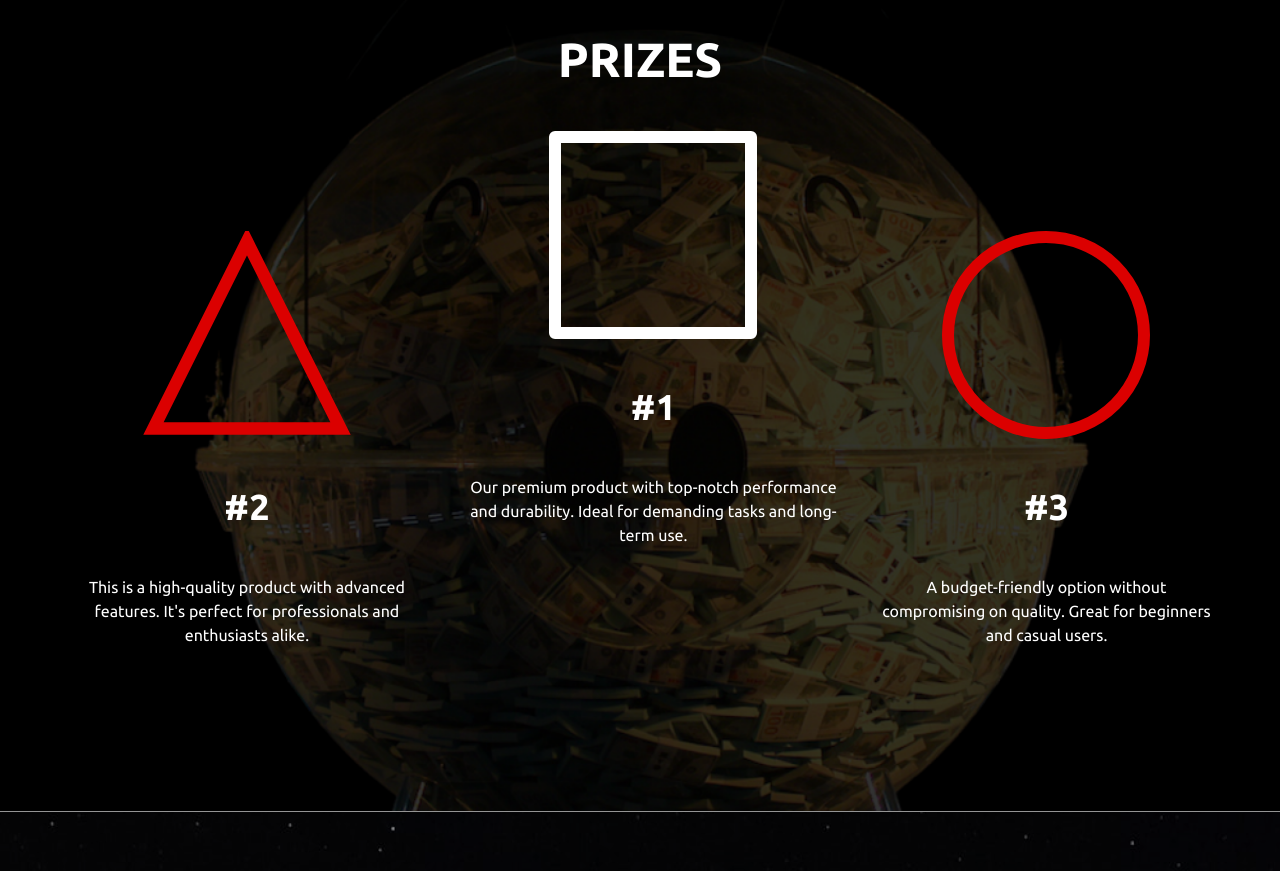
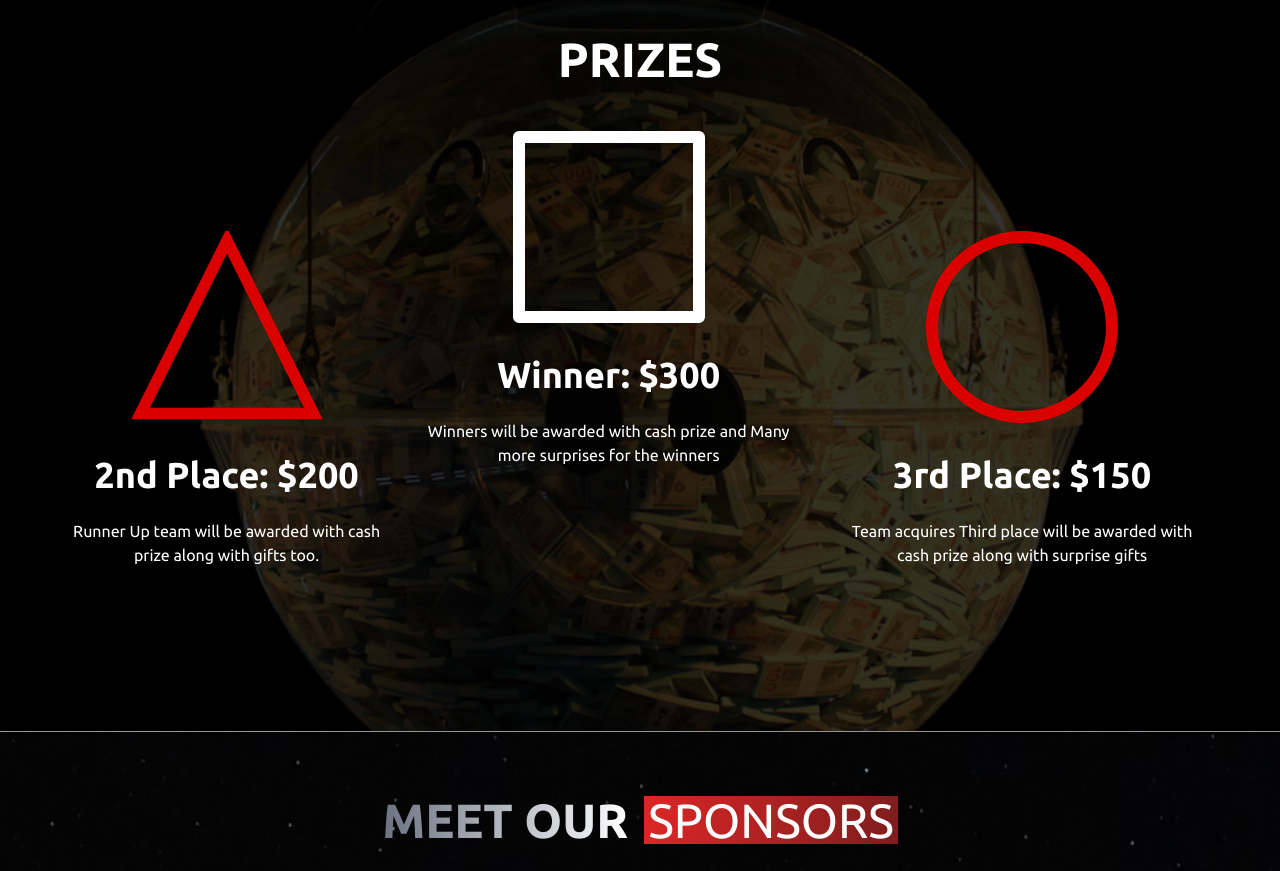
Before and after one commit to HaroonSaifi17/HackNChill, a React (Vite) app: page / in a window 1280 px wide. Shown: the part 4820-5691 px from the top of the page. Built offline with nearby package versions, Linux system fonts and the light colour scheme.

Commit message:
prices updated

```diff
--- a/src/component/prices/Prices.jsx
+++ b/src/component/prices/Prices.jsx
@@ -5,23 +5,22 @@ function Prices() {
   return (
     <div id="prizes" className="prices-bg">
       <div className="max-w-screen-2xl mx-auto px-[5vw] py-16">
-        <h3 className="text-center font-semibold text-white  font-semibold text-5xl font-ubuntu">
+        <h3 className="text-center font-semibold text-white text-5xl font-ubuntu">
           PRIZES
         </h3>
         <div className="flex justify-around items-center max-md:flex-col gap-7 mt-12 max-md:mb-0  mb-[200px]">
-          <div className="flex-col flex items-center gap-5 max-md:order-1 order11  order-2">
-            <div className="inline-block mx-auto  w-52 h-52 border-white border-[12px] rounded-md"></div>
-            <h1 className="text-white text-4xl font-semibold">#1</h1>
-            <p className="text-white text-center ">
-              Our premium product with top-notch performance and durability.
-              Ideal for demanding tasks and long-term use.
+          <div className="flex-col flex items-center gap-4 max-md:order-1 order11  order-2">
+            <div className="inline-block mx-auto  w-48 h-48 border-white border-[12px] rounded-md"></div>
+            <h1 className="text-white text-4xl text-center font-semibold mt-2">Winner: $300</h1>
+            <p className="text-white text-center  px-2">
+              Winners will be awarded with cash prize and Many more surprises for the winners
             </p>
           </div>
-          <div className="mb-[-200px] max-md:mb-0 justify-start flex-col flex gap-5 items-center max-md:order-2  order-1 ">
+          <div className="mb-[-200px] max-md:mb-0 justify-start flex-col flex gap-4 items-center max-md:order-2  order-1 ">
             <svg
               viewBox="0 0 100 100"
               xmlns="http://www.w3.org/2000/svg"
-              className="w-52 mx-auto"
+              className="w-48 mx-auto"
             >
               <polygon
                 points="50,5 95,95 5,95"
@@ -30,18 +29,16 @@ function Prices() {
                 strokeWidth="6"
               />
             </svg>
-            <h1 className="text-white text-4xl font-semibold">#2</h1>
-            <p className="text-white text-center">
-              This is a high-quality product with advanced features. It's
-              perfect for professionals and enthusiasts alike.
+            <h1 className="text-white text-4xl font-semibold text-center mt-2">2nd Place: $200</h1>
+            <p className="text-white text-center px-2">
+              Runner Up team will be awarded with cash prize along with gifts too.
             </p>
           </div>
-          <div className="mb-[-200px] flex-col flex items-center gap-5 max-md:mb-0 order-3">
-            <div className=" w-52 h-52 border-[#DB0000] border-[12px] inline-block rounded-full"></div>
-            <h1 className="text-white text-4xl font-semibold">#3</h1>
-            <p className="text-white text-center">
-              A budget-friendly option without compromising on quality. Great
-              for beginners and casual users.
+          <div className="mb-[-200px] flex-col flex items-center gap-4 max-md:mb-0 order-3">
+            <div className=" w-48 h-48 border-[#DB0000] border-[12px] inline-block rounded-full"></div>
+            <h1 className="text-white text-center text-4xl font-semibold mt-2">3rd Place: $150</h1>
+            <p className="text-white text-center px-2">
+              Team acquires Third place will be awarded with cash prize along with surprise gifts
             </p>
           </div>
         </div>
```
